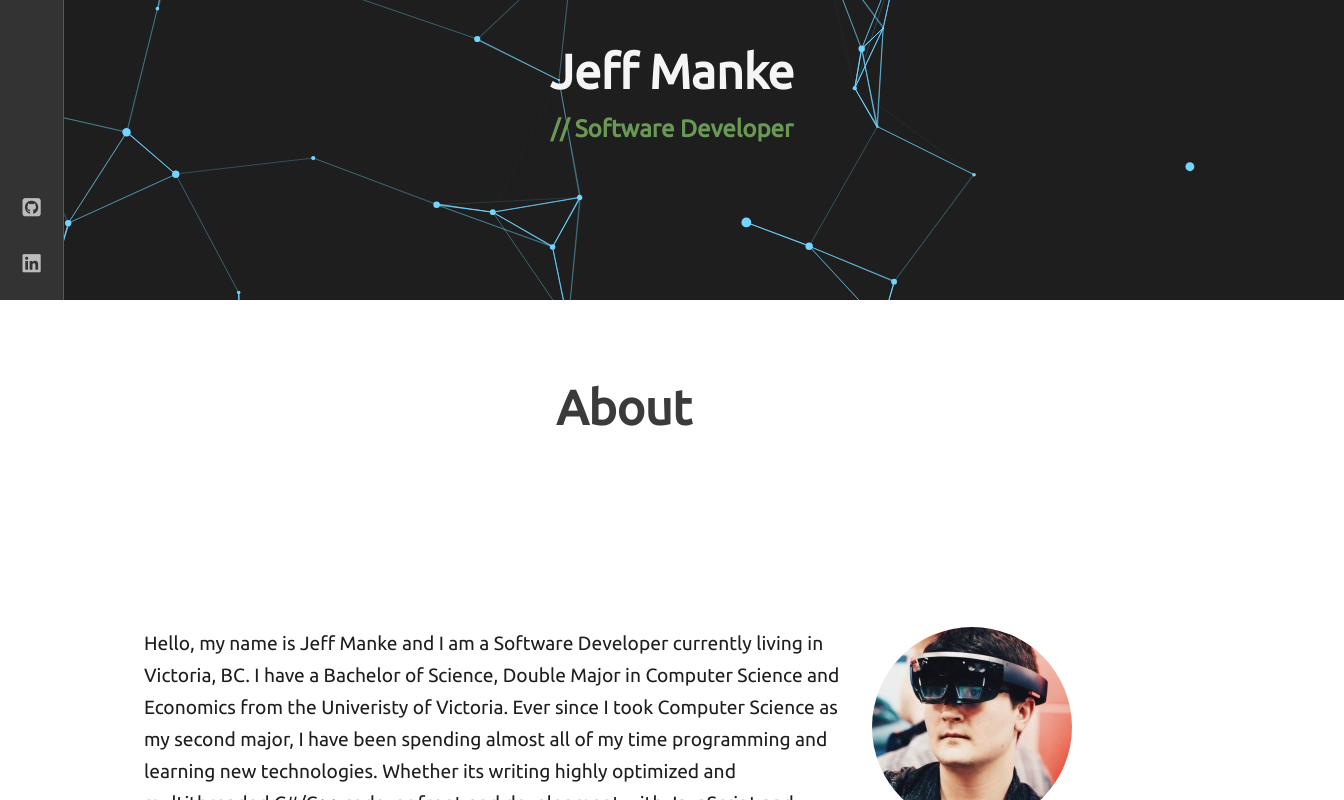
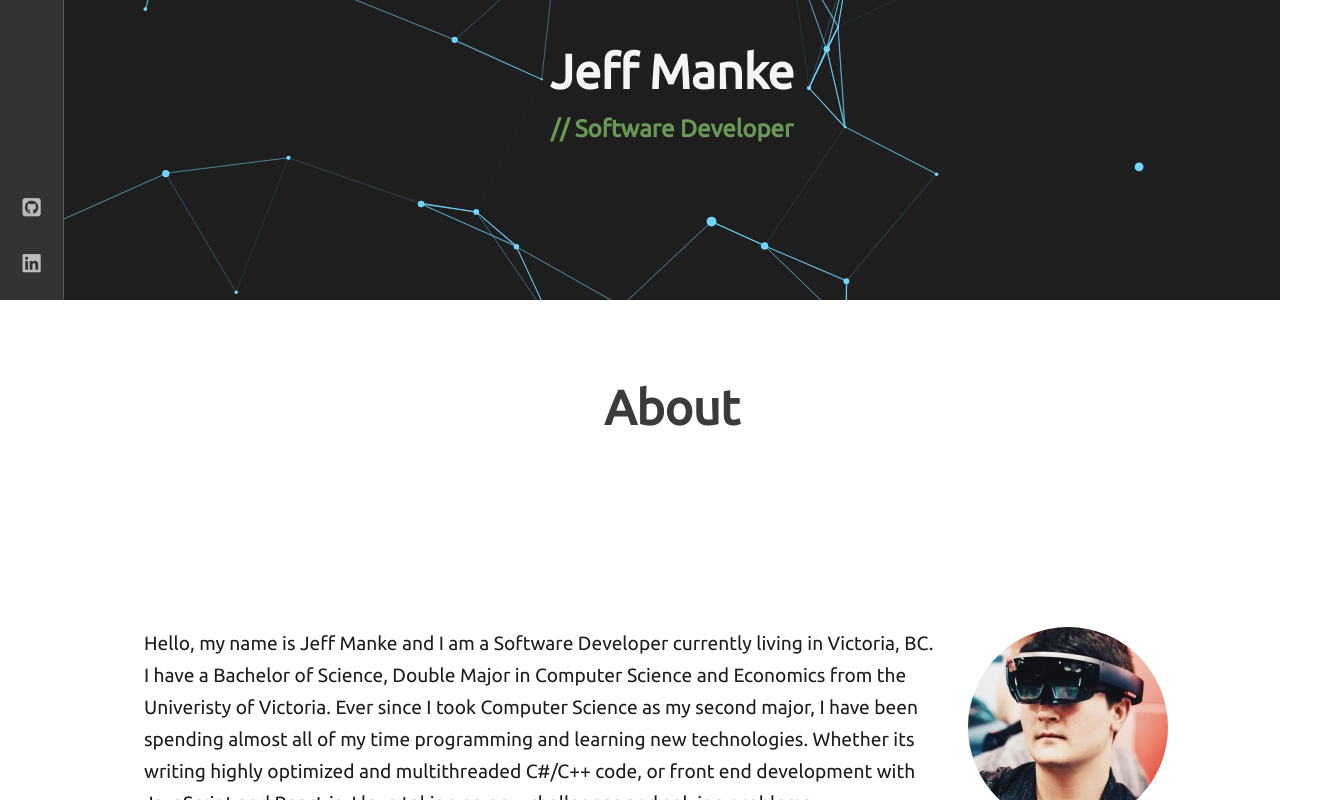
Before and after one commit to jmanke/jmanke.github.io, a React (Create React App) app: page / in a window 1280 px wide. Shown: the part 500-1300 px from the top of the page, 1344 px wide, since content can reach past the window. Built offline with nearby package versions, Linux system fonts and the light colour scheme.

Commit message:
centered sections

```diff
--- a/public/main.css
+++ b/public/main.css
@@ -17,7 +17,6 @@
 body {
   background-color: white;
   font-family: "Ubuntu", sans-serif;
-  overflow-x: hidden;
 }
 
 .app {
@@ -374,6 +373,7 @@ p {
   left: 0;
   z-index: -1;
   background-color: #1E1E1E;
+  overflow-x: auto;
 }
 
 .landing-page__container {
@@ -432,8 +432,9 @@ p {
 }
 
 .content {
-  position: relative;
-  margin-left: 4rem;
+  position: absolute;
+  top: 0;
+  left: 4rem;
   display: -webkit-box;
   display: -ms-flexbox;
   display: flex;
@@ -441,27 +442,32 @@ p {
   -webkit-box-direction: normal;
       -ms-flex-direction: column;
           flex-direction: column;
-  -webkit-box-pack: center;
-      -ms-flex-pack: center;
-          justify-content: center;
 }
 
 @media screen and (max-width: 800px) {
   .content {
     margin-top: 4rem;
-    margin-left: 0;
+    left: 0;
   }
 }
 
 .content .section {
-  position: relative;
-  max-width: 70rem;
-  width: 100%;
   padding-bottom: 2000px;
+  display: -webkit-box;
+  display: -ms-flexbox;
+  display: flex;
+  -webkit-box-orient: vertical;
+  -webkit-box-direction: normal;
+      -ms-flex-direction: column;
+          flex-direction: column;
+  -webkit-box-align: center;
+      -ms-flex-align: center;
+          align-items: center;
 }
 
-.content .section__content {
+.content .section .section-container {
   margin: 5rem 5rem;
+  max-width: 70rem;
 }
 
 .content .section .experience {
@@ -510,25 +516,6 @@ p {
   }
 }
 
-.line-numbers {
-  position: absolute;
-  line-height: 1.5rem;
-  height: 100%;
-  top: -5rem;
-  left: 0.5rem;
-  color: white;
-  text-align: right;
-  opacity: 0.15;
-  overflow-y: hidden;
-  z-index: -10;
-}
-
-@media screen and (max-width: 800px) {
-  .line-numbers {
-    display: none;
-  }
-}
-
 .text-img-box {
   display: -webkit-box;
   display: -ms-flexbox;
@@ -556,6 +543,9 @@ p {
     -webkit-box-direction: reverse;
         -ms-flex-direction: column-reverse;
             flex-direction: column-reverse;
+    -webkit-box-align: center;
+        -ms-flex-align: center;
+            align-items: center;
   }
 }
 
--- a/public/scss/main.scss
+++ b/public/scss/main.scss
@@ -43,7 +43,7 @@
 body {
   background-color: $primary-color;
   font-family: $heading-font;
-  overflow-x: hidden;
+  //overflow-x: hidden;
 }
 
 .app {
@@ -347,6 +347,7 @@ p {
     left: 0;
     z-index: -1;
     background-color: $primary-color-dark;
+    overflow-x: auto;
   }
 
   &__container {
@@ -405,26 +406,27 @@ p {
 }
 
 .content {
-  position: relative;
-  margin-left: $margin-left;
+  position: absolute;
+  top: 0;
+  left: $margin-left;
   display: flex;
   flex-direction: column;
-  justify-content: center;
 
   @media screen and (max-width: $mobile-width) {
     margin-top: $margin-top;
-    margin-left: 0;
+    left: 0;
   }
 
   .section {
-    position: relative;
-    max-width: 70rem;
-    width: 100%;
     //TODO: REMOVE
     padding-bottom: 2000px;
+    display: flex;
+    flex-direction: column;
+    align-items: center;
 
-    &__content {
+    .section-container {
       margin: $margin-vertical $margin-horizontal;
+      max-width: 70rem;
       // display: flex;
       // flex-direction: column;
     }
@@ -464,10 +466,6 @@ p {
   text-align: center;
   font-size: 3rem;
   padding: 5rem 0;
-
-  // &__tag {
-  //   color: $text-color;
-  // }
 }
 
 .shadow-screen {
@@ -480,23 +478,6 @@ p {
 
   @media screen and (max-width: $mobile-width) {
     display: initial;
-  }
-}
-
-.line-numbers {
-  position: absolute;
-  line-height: 1.5rem;
-  height: 100%;
-  top: -$margin-vertical;
-  left: 0.5rem;
-  color: white;
-  text-align: right;
-  opacity: 0.15;
-  overflow-y: hidden;
-  z-index: -10;
-
-  @media screen and (max-width: $mobile-width) {
-    display: none;
   }
 }
 
@@ -517,6 +498,7 @@ p {
 
   @media screen and (max-width: $mobile-width) {
     flex-direction: column-reverse;
+    align-items: center;
   }
 }
 
--- a/src/components/Content/Section.jsx
+++ b/src/components/Content/Section.jsx
@@ -41,7 +41,6 @@ export default (props) => {
 
   return (
     <section className={"section " + props.bgColor} ref={ref}>
-      <div className="section__background" />
       <div className="link-id" id={props.title} />
       <Heading title={props.title} />
       {props.children}
--- a/src/components/Content/Sections/About.jsx
+++ b/src/components/Content/Sections/About.jsx
@@ -3,7 +3,7 @@ import jeffImg from "../../../images/jeff.jpg";
 
 export default () => {
   return (
-    <div className="section__content about">
+    <div className="about section-container">
       <div className="text-img-box">
         <p>
           Hello, my name is Jeff Manke and I am a Software Developer currently living in Victoria, BC.
--- a/src/components/Content/Sections/Contact.jsx
+++ b/src/components/Content/Sections/Contact.jsx
@@ -2,7 +2,7 @@ import React from "react";
 
 export default () => {
   return (
-    <div className="contact section__content">
+    <div className="contact section__body">
       <p>
 
       </p>
--- a/src/components/Content/Sections/Education.jsx
+++ b/src/components/Content/Sections/Education.jsx
@@ -2,7 +2,7 @@ import React from "react";
 
 export default () => {
   return (
-    <div className="education section__content">
+    <div className="education section__body">
       <p>
 
       </p>
--- a/src/components/Content/Sections/Experience.jsx
+++ b/src/components/Content/Sections/Experience.jsx
@@ -2,7 +2,7 @@ import React from "react";
 
 export default () => {
   return (
-    <div className="experience section__content">
+    <div className="experience section__body">
       <p>
         {/* I started off my programming career writing Virtual and Augmented Reality apps at LlamaZOO Interactive using C#,
         .NET and Unity. Due to hardware limitations of those devices, I learned how to write highly optimized and
--- a/src/components/Content/Sections/Landing/LandingCanvas.jsx
+++ b/src/components/Content/Sections/Landing/LandingCanvas.jsx
@@ -170,6 +170,7 @@ class CanvasInfo {
 }
 
 export default () => {
+  const canvasContainerRef = useRef(null);
   const canvasRef = useRef(null);
   const [canvasInfo, setCanvasInfo] = useState(new CanvasInfo());
   let particles = canvasInfo.particles;
@@ -180,8 +181,8 @@ export default () => {
   // TODO: Convert this into a shared utils method
   function updateMousePos(mouseInfo) {
     let [posX, posY] = [mouseInfo.clientX, mouseInfo.clientY];
+    const rect = canvasRef.current.getBoundingClientRect();
     // could use mouse event instead
-    let rect = canvasRef.current.getBoundingClientRect();
 
     mousePos.x = posX - rect.x;
     mousePos.y = posY - rect.y;
@@ -286,11 +287,19 @@ export default () => {
 
   window.requestAnimationFrame(updateCanvas);
 
+  let [rectX, rectY] = [0, 0];
+
+  if (canvasContainerRef.current) {
+    let boundingRect = canvasContainerRef.current.getBoundingClientRect();
+    rectX = boundingRect.width;
+    rectY = boundingRect.height;
+  }
+
   return (
-    <div className="canvas-container" onMouseMove={onMouseMove} onMouseEnter={onMouseEnter} onMouseLeave={onMouseLeave} onClick={onClick}>
+    <div className="canvas-container" onMouseMove={onMouseMove} onMouseEnter={onMouseEnter} onMouseLeave={onMouseLeave} onClick={onClick} ref={canvasContainerRef}>
       <canvas className="landing-page__canvas"
-        width={window.innerWidth}
-        height={window.innerHeight}
+        width={rectX}
+        height={rectY}
         ref={canvasRef}
       />
     </div>
--- a/src/components/Content/Sections/Projects.jsx
+++ b/src/components/Content/Sections/Projects.jsx
@@ -3,7 +3,7 @@ import Card from "../Card/Card";
 
 export default () => {
   return (
-    <div className="projects section__content">
+    <div className="projects section__body">
       <div className="projects__grid">
         <Card />
         <Card />
--- a/src/components/Content/Sections/Skills.jsx
+++ b/src/components/Content/Sections/Skills.jsx
@@ -2,7 +2,7 @@ import React from "react";
 
 export default () => {
   return (
-    <div className="skills section__content">
+    <div className="skills section__body">
       <p>
 
       </p>
```
Also changed, not shown: 1 other file (tests, documents, lock files or other folders).
